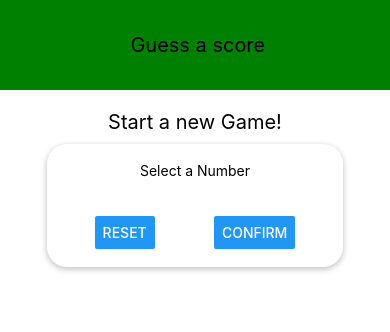
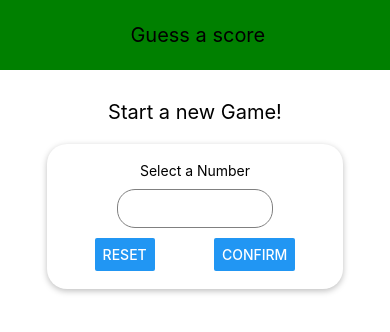
Before and after one commit to Hashamjavedofficial/React-Native-traning, a React Native app: screen / in a window 390 px wide. Shown: the top 332 px of the page. Built offline with nearby package versions, Linux system fonts and the light colour scheme.

Commit message:
create card as presentational component

```diff
--- a/App.js
+++ b/App.js
@@ -17,16 +17,16 @@ import {
   View,
 } from 'react-native';
 
-import Header from './components/Header'
-import StartGameScreen from './components/StartGameScreen'
+import Header from './components/Header';
+import StartGameScreen from './screens/StartGameScreen';
 
-const App= () => {
+const App = () => {
   return (
     <>
       <SafeAreaView style={styles.safeArea}>
         <ScrollView>
           <View>
-          <Header title={'Guess a score'} />
+            <Header title={'Guess a score'} />
           </View>
         </ScrollView>
       </SafeAreaView>
@@ -36,9 +36,9 @@ const App= () => {
 };
 
 const styles = StyleSheet.create({
-  safeArea:{
-    backgroundColor:'green'
-  }
+  safeArea: {
+    backgroundColor: 'green',
+  },
 });
 
 export default App;
--- /dev/null
+++ b/components/Card.js
@@ -0,0 +1,29 @@
+import React from 'react';
+import {View, StyleSheet} from 'react-native';
+
+const Card = props => {
+  const {style} = props;
+  return (
+    <View
+      style={{
+        ...styles.textContainer,
+        ...style,
+      }}>
+      {props.children}
+    </View>
+  );
+};
+
+const styles = StyleSheet.create({
+  textContainer: {
+    shadowColor: 'black',
+    shadowOffset: {width: 0, height: 2},
+    shadowRadius: 6,
+    shadowOpacity: 0.26,
+    elevation: 5,
+    backgroundColor: 'white',
+    padding: 18,
+    borderRadius: 20,
+  },
+});
+export default Card;
--- a/components/Header.js
+++ b/components/Header.js
@@ -1,25 +1,25 @@
-import React from 'react'
-import {View,Text,StyleSheet} from 'react-native'
+import React from 'react';
+import {View, Text, StyleSheet} from 'react-native';
 
-const styles =StyleSheet.create({
-    header:{
-        width: '100%',
-        justifyContent:'center',
-        alignItems: 'center',
-        backgroundColor:'green',
-        height:90
-    },
-    headerTitle:{
-        fontSize:20,
-    }
-})
+const styles = StyleSheet.create({
+  header: {
+    width: '100%',
+    justifyContent: 'center',
+    alignItems: 'center',
+    backgroundColor: 'green',
+    height: 70,
+  },
+  headerTitle: {
+    fontSize: 20,
+  },
+});
 
-const Header = (props) => {
-    return (<View style={styles.header} >
-    <Text style={styles.headerTitle} > {props.title}</Text>
-</View>);
-}
+const Header = props => {
+  return (
+    <View style={styles.header}>
+      <Text style={styles.headerTitle}> {props.title}</Text>
+    </View>
+  );
+};
 
-
-
-export default Header
+export default Header;
--- a/components/StartGameScreen.js
+++ b/screens/StartGameScreen.js
@@ -1,18 +1,20 @@
 import React from 'react';
 import {View, StyleSheet, Text, TextInput, Button} from 'react-native';
+
+import Card from '../components/Card';
 
 const StartGameScreen = props => {
   return (
     <View style={styles.screen}>
       <Text style={styles.title}>Start a new Game!</Text>
-      <View style={styles.textContainer}>
+      <Card style={styles.textContainer}>
         <Text>Select a Number</Text>
         <TextInput style={styles.input} />
         <View style={styles.buttonContainer}>
           <Button title="Reset" />
           <Button title={'Confirm'} />
         </View>
-      </View>
+      </Card>
     </View>
   );
 };
@@ -25,7 +27,7 @@ const styles = StyleSheet.create({
   },
   title: {
     fontSize: 20,
-    marginVertical: 10,
+    marginVertical: 20,
   },
   buttonContainer: {
     width: '100%',
@@ -36,18 +38,14 @@ const styles = StyleSheet.create({
     width: 300,
     maxWidth: '80%',
     alignItems: 'center',
-    shadowColor: 'black',
-    shadowOffset: {width: 0, height: 2},
-    shadowRadius: 6,
-    shadowOpacity: 0.26,
-    elevation: 5,
-    backgroundColor: 'white',
-    padding: 18,
-    borderRadius: 20,
   },
   input: {
     marginVertical: 10,
-    borderColor: 'black',
+    borderWidth: 1,
+    padding: 10,
+    width: '60%',
+    borderRadius: 18,
+    borderColor: 'grey',
   },
 });
 
```
